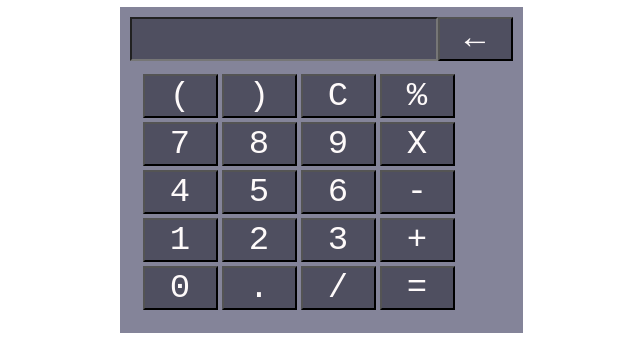
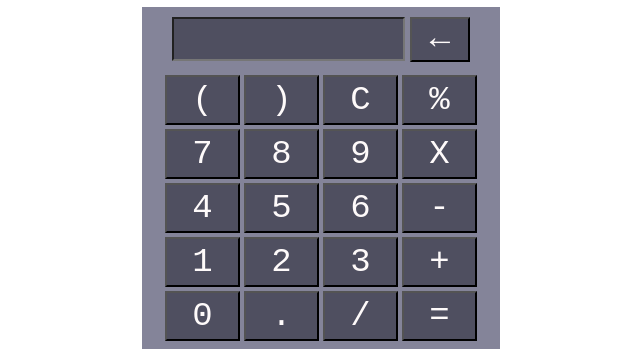
Before and after one commit to MrSlothhCodes/MrSlothhCodes.github.io, a plain HTML site: page index.html in a window 1280 px wide. Shown: the part 77-426 px from the top of the page, without its empty margins (319-959 px from the left). Drawn offline with Linux system fonts and the light colour scheme.

Commit message:
Update style.css

```diff
--- a/style.css
+++ b/style.css
@@ -2,19 +2,30 @@
     font-size: 34px;
     color: rgb(254, 250, 250);
     text-align: center;
-    font-family: monospace;
+    font-family:'Courier New', Courier, monospace;;
 
 }
 input {
     background-color: rgb(79, 79, 96);
-    width: 80vw;
-    max-width: 300px;
+    width: 65vw;
+    max-width: 225px;
+    text-align: right;
+
 }
 button {
     background-color: rgb(79, 79, 96);
     width: 20vw;
+    height: 10vh;
     max-width: 75px;
     max-height: 50px;
+}
+.bt2{
+    background-color: rgb(79, 79, 96);
+    width: 13vw;
+    height: 10vh;
+    max-width: 60px;
+    max-height: 45px;
+    margin-left: 5px;
 }
 .calc {
     padding: 10px;
@@ -24,8 +35,6 @@ button {
 }
 a,h1 {
     color: black;
-    font-family: 'Courier New', Courier, monospace;
-    text-align: center;
 }
 table {
     display: block;
```
